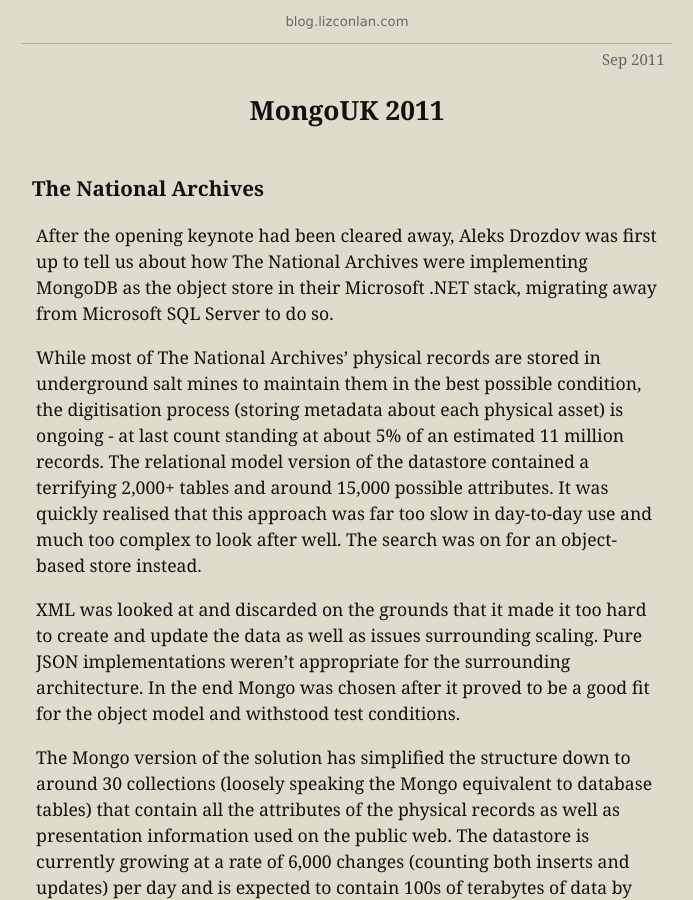
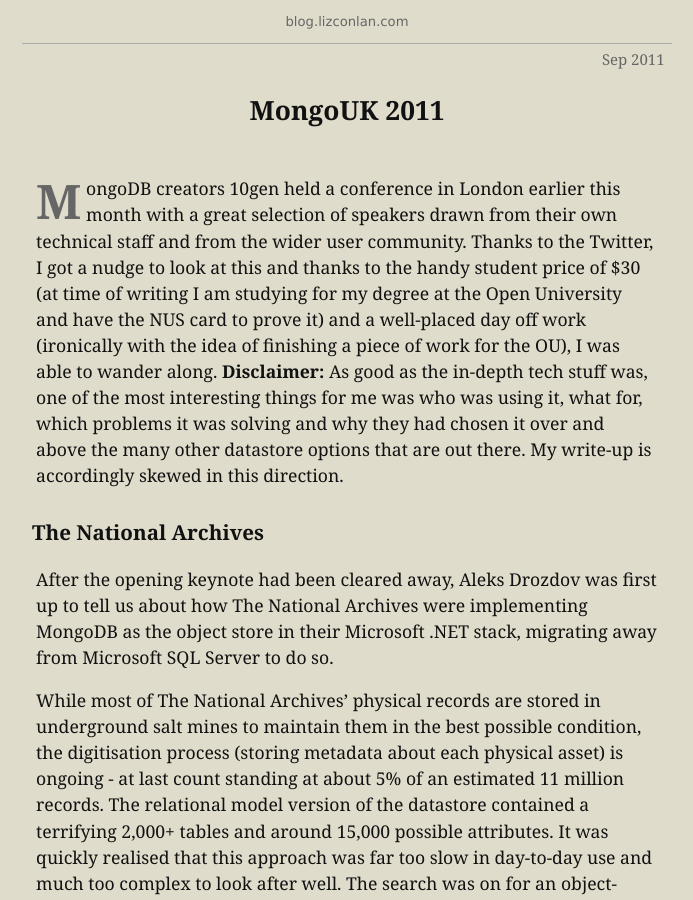
Before and after one commit to lizconlan/lizconlan.github.com, a Jekyll site: the page built from _posts/2011-09-21-mongouk-2011.md, in a window 1280 px wide and 900 px high. Shown: the whole window, without its empty margins (293-986 px from the left). Built offline with Jekyll 4.4.1, drawn with Linux system fonts in a browser that asks for light colours.

Commit message:
weird idea #1

```diff
--- a/_posts/2011-09-21-mongouk-2011.md
+++ b/_posts/2011-09-21-mongouk-2011.md
@@ -14,6 +14,10 @@
 
   **Disclaimer:** As good as the in-depth tech stuff was, one of the most interesting things for me was who was using it, what for, which problems it was solving and why they had chosen it over and above the many other datastore options that are out there. My write-up is accordingly skewed in this direction.
 ---
+
+<div markdown="1" class="intro">
+  {{ page.intro }}
+</div>
 
 ### The National Archives
 
```
